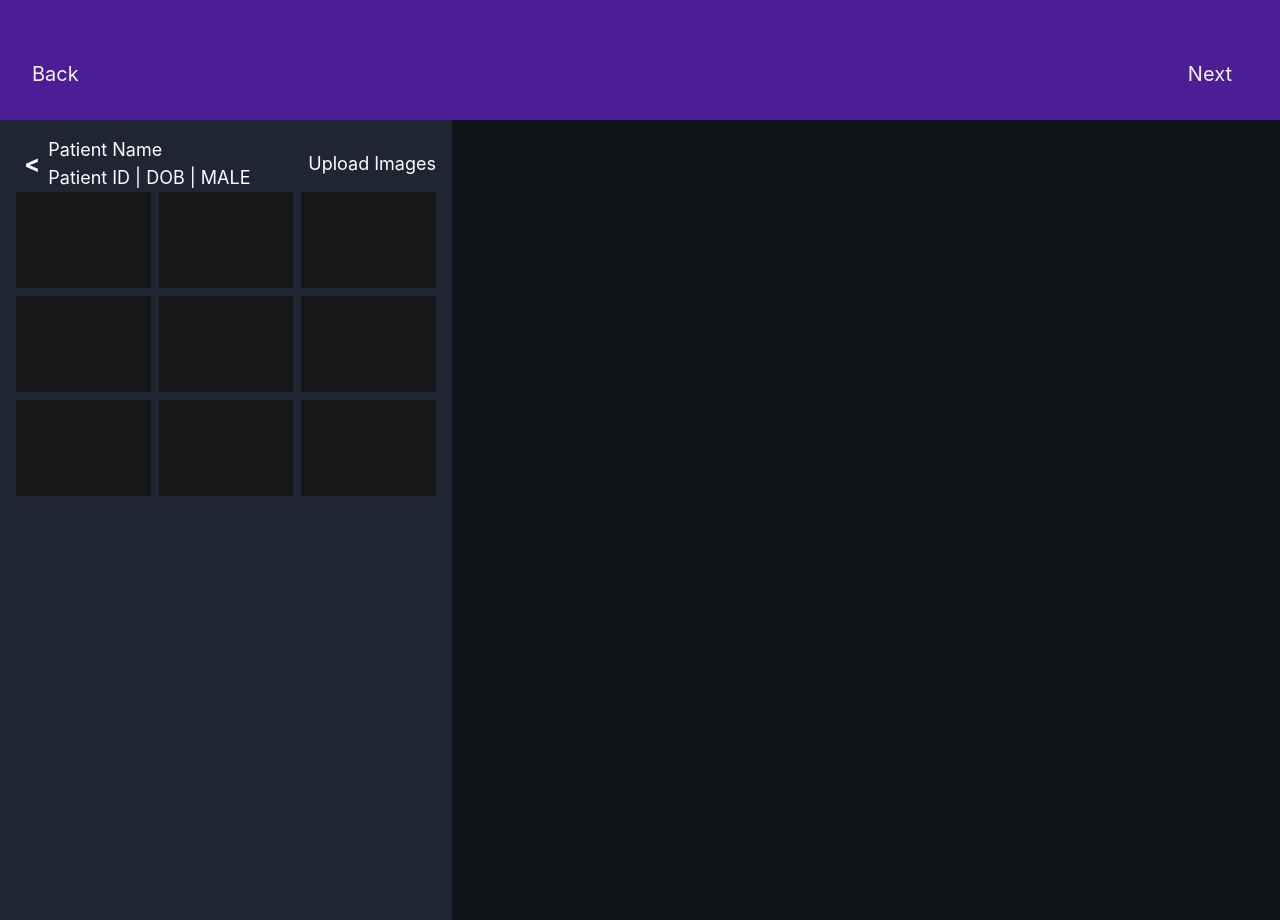
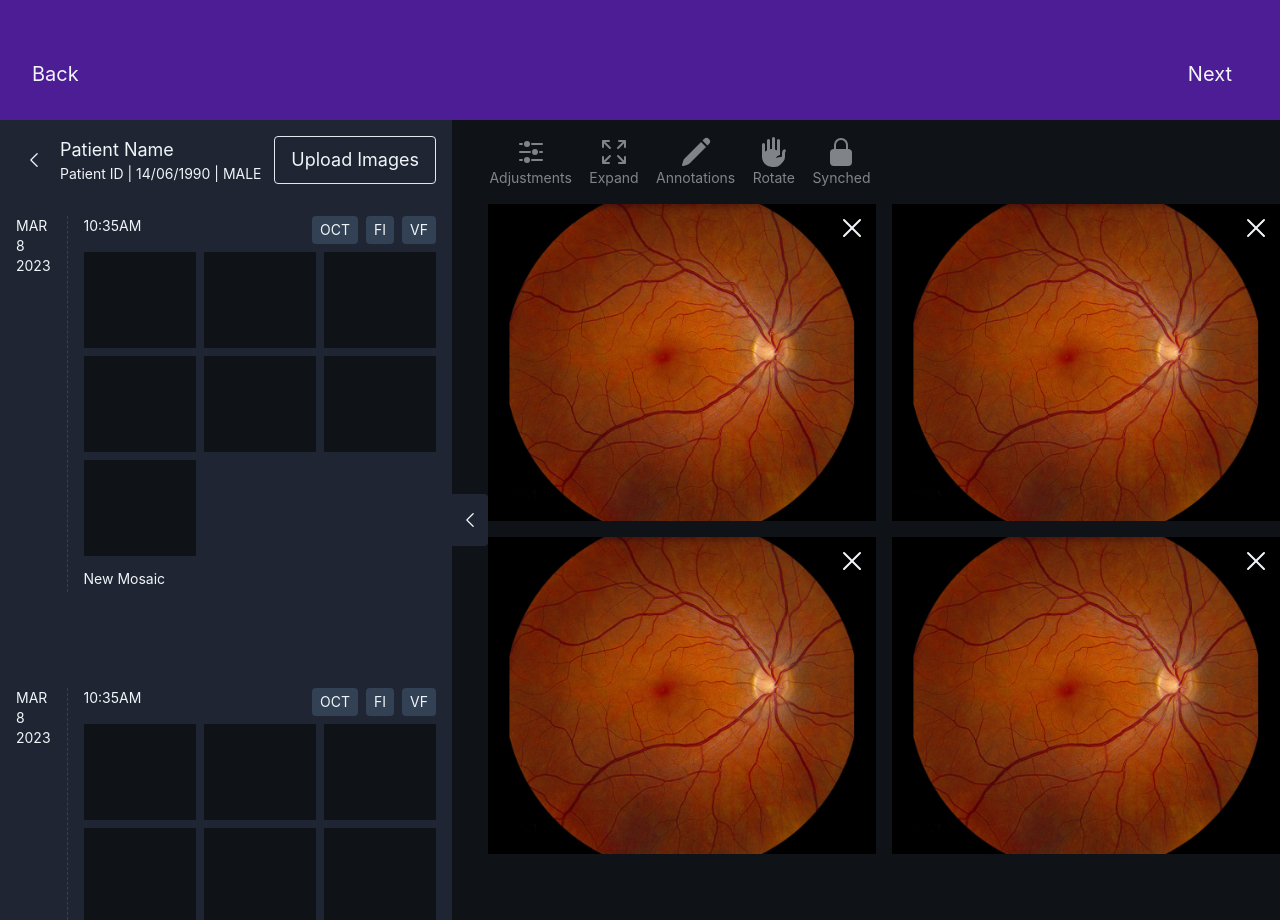
Before and after one commit to simon-lang/css-layouts, a React (Vite) app: page / in a window 1280 px wide. Shown: the part 5480-6400 px from the top of the page. Built offline with nearby package versions, Linux system fonts and the light colour scheme.

Commit message:
Demo layout

```diff
--- a/index.html
+++ b/index.html
@@ -2,7 +2,7 @@
 <html class="h-full bg-gray-50">
   <head>
     <meta charset="UTF-8" />
-    <link rel="icon" type="image/svg+xml" href="/chilli.png" />
+    <link rel="shortcut icon" type="image/x-icon" href="https://d1dup573ivq9ea.cloudfront.net/assets/icare/favicon-9733adc271afe97cfbdf57a46684e9d0c7c6ae0d8ed61f960ad6be83ada11f85.ico" />
     <meta name="viewport" content="width=device-width, initial-scale=1.0" />
     <title>CSS Layouts</title>
   </head>
--- a/src/Actions.tsx
+++ b/src/Actions.tsx
@@ -8,21 +8,21 @@ import {
 
 export function Actions() {
   return (
-    <div className="flex justify-evenly w-full text-sm">
+    <div className="flex justify-evenly w-96 text-sm opacity-50 gap-4 py-4">
       <div className="flex flex-col items-center">
-        <AdjustmentsHorizontalIcon className="w-10" /> Adjustments
+        <AdjustmentsHorizontalIcon className="w-8" /> Adjustments
       </div>
       <div className="flex flex-col items-center">
-        <ArrowsPointingOutIcon className="w-10" /> Expand
+        <ArrowsPointingOutIcon className="w-8" /> Expand
       </div>
       <div className="flex flex-col items-center">
-        <PencilIcon className="w-10" /> Annotations
+        <PencilIcon className="w-8" /> Annotations
       </div>
       <div className="flex flex-col items-center">
-        <HandRaisedIcon className="w-10" /> Rotate
+        <HandRaisedIcon className="w-8" /> Rotate
       </div>
       <div className="flex flex-col items-center">
-        <LockClosedIcon className="w-10" /> Synched
+        <LockClosedIcon className="w-8" /> Synched
       </div>
     </div>
   )
--- a/src/Demo.tsx
+++ b/src/Demo.tsx
@@ -1,24 +1,82 @@
-export const Thumbnail = () => <div className="bg-neutral-900 h-24 cursor-pointer hover:bg-neutral-800"></div>
+import { ChevronLeftIcon, ChevronRightIcon, XMarkIcon } from '@heroicons/react/24/solid'
+import { Actions } from './Actions'
 
-export const SidebarHeader = () => (
-  <div className="flex">
-    <div className="flex items-center px-2 font-bold text-2xl cursor-pointer">&lt;</div>
-    <div>
-      <div>Patient Name</div>
-      <div>Patient ID | DOB | MALE</div>
+export const Thumbnail = () => <div className="bg-darkblue h-24 cursor-pointer hover:bg-opacity-50"></div>
+
+export function Demo() {
+  return (
+    <div id="demo" className="h-screen bg-darkblue text-lg flex">
+      <Sidebar />
+      <SidebarHandle />
+      <Workspace />
     </div>
-    <div className="grow"></div>
-    <button>Upload Images</button>
+  )
+}
+
+const Workspace = () => (
+  <div className="h-screen grow overflow-hidden xopacity-0">
+    <Actions></Actions>
+    <div className="grid grid-cols-2 gap-4">
+      <WorkspaceItem />
+      <WorkspaceItem />
+      <WorkspaceItem />
+      <WorkspaceItem />
+    </div>
   </div>
 )
 
-export const Sidebar = () => (
-  <div className="h-screen p-4" style={{ background: '#1f2532', maxWidth: '452px' }}>
+export const WorkspaceItem = () => (
+  <div className="bg-black h-full w-full relative">
+    <XMarkIcon className="w-8 cursor-pointer absolute top-2 right-2" />
+    <img src="eye.jpg" />
+  </div>
+)
+
+const Sidebar = () => (
+  <div className="h-screen p-4 bg-brand w-[452px] min-w-[452px] overflow-y-hidden">
     <SidebarHeader />
+    <Encounter />
+    <Encounter />
+  </div>
+)
 
-    <div className="grid grid-cols-3 gap-2">
-      <Thumbnail />
-      <Thumbnail />
+const SidebarHandle = () => (
+  <div className="h-screen flex items-center">
+    <div className="bg-brand p-2 py-4 rounded-tr rounded-br cursor-pointer">
+      <ChevronLeftIcon className="w-5" />
+    </div>
+  </div>
+)
+
+const SidebarHeader = () => (
+  <div className="flex mb-8">
+    <div className="flex items-center px-2 mr-2 font-bold text-2xl cursor-pointer">
+      <ChevronLeftIcon className="w-5" />
+    </div>
+    <div>
+      <div>Patient Name</div>
+      <div className="text-sm">Patient ID | 14/06/1990 | MALE</div>
+    </div>
+    <div className="grow"></div>
+    <Button>Upload Images</Button>
+  </div>
+)
+
+const Encounter = () => (
+  <div className="flex mb-24">
+    <div className="pr-4 mr-4 border-r border-r-slate-700 border-dashed text-sm">
+      <div>MAR</div>
+      <div>8</div>
+      <div>2023</div>
+    </div>
+    <div className="grow">
+      <div className="flex gap-2 w-full mb-2">
+        <div className="text-sm mr-auto">10:35AM</div>
+        <Badge>OCT</Badge>
+        <Badge>FI</Badge>
+        <Badge>VF</Badge>
+      </div>
+      <div className="grid grid-cols-3 gap-2 mb-2">
         <Thumbnail />
         <Thumbnail />
         <Thumbnail />
@@ -27,15 +85,15 @@ export const Sidebar = () => (
         <Thumbnail />
         <Thumbnail />
       </div>
+      <a className="text-sm cursor-pointer">New Mosaic</a>
+    </div>
   </div>
 )
 
-export function Demo() {
-  return (
-    // background: '#1f2532 url(dm.png) top center no-repeat'
+const Button = (props: React.HTMLAttributes<HTMLDivElement>) => (
+  <button className="py-2 px-4 border border-slate-200 rounded hover:opacity-80">{props.children}</button>
+)
 
-    <div id="demo" className="h-screen text-white text-lg" style={{ background: '#0f1318' }}>
-      <Sidebar />
-    </div>
+const Badge = (props: React.HTMLAttributes<HTMLDivElement>) => (
+  <div className="py-1 px-2 text-sm bg-slate-700 rounded">{props.children}</div>
 )
-}
--- a/src/Flex.tsx
+++ b/src/Flex.tsx
@@ -14,6 +14,7 @@ export const Flex = () => (
     <div className="p-4 flex justify-items-stretch">
       <Box n={1} />
       <Box n={2} className="basis-10/12" />
+      <Box n={3} />
       <Box n={4} />
     </div>
     <Nav prev="floats" next="grid" />
--- a/tailwind.config.cjs
+++ b/tailwind.config.cjs
@@ -5,8 +5,8 @@ module.exports = {
     extend: {
       colors: {
         primary: '#076fcb',
-        darkblue: '#1f2f40',
-        brand: '#1f9cac',
+        darkblue: '#0f1318', // DM BG: #0f1318
+        brand: '#1f2532',    // DM Sidebar: #1f2532
         success: '#5eb623'
       }
     },
```
Also changed, not shown: public/eye.jpg (added). Lines whose indentation alone changed are shown as unchanged.
